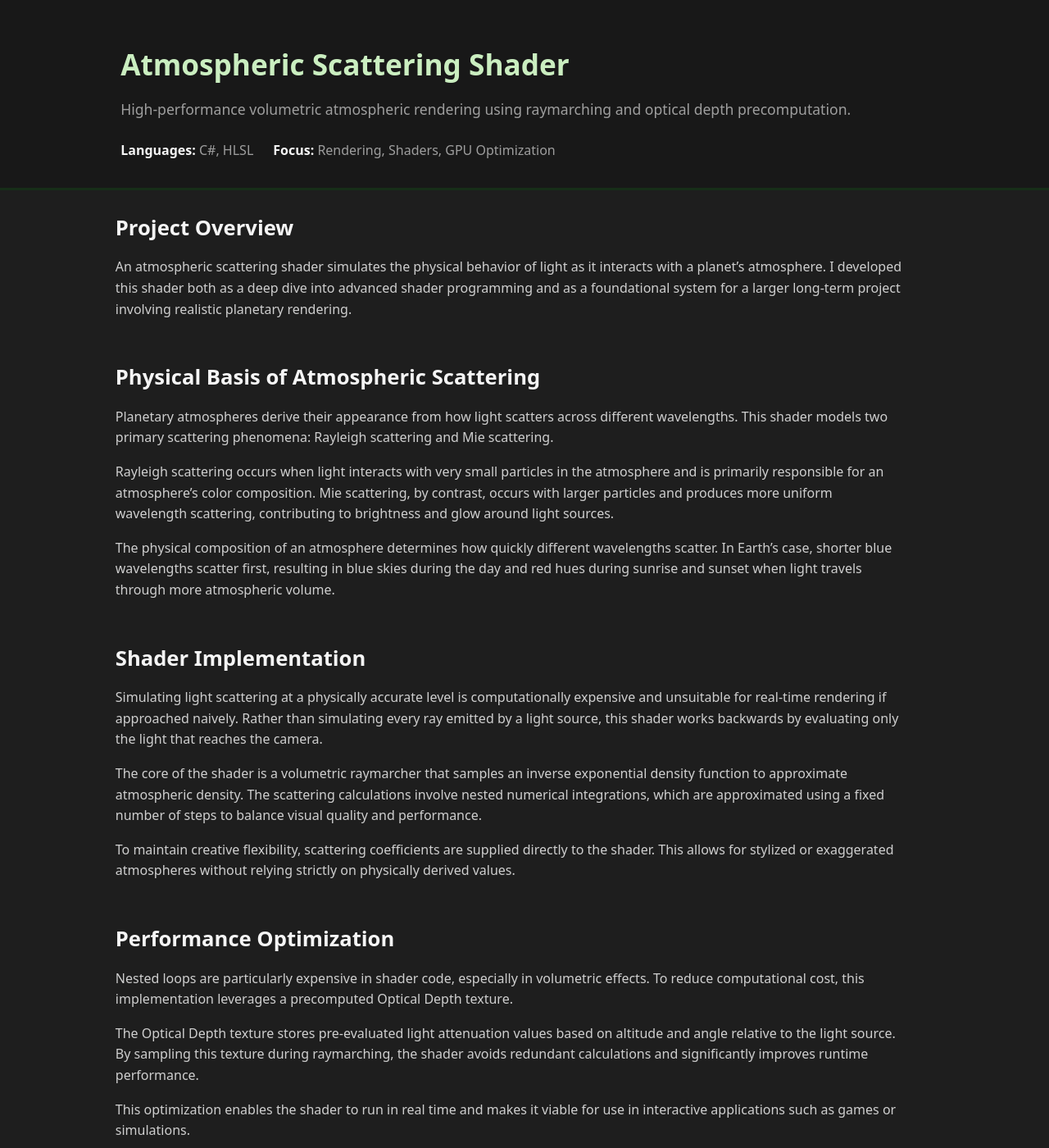
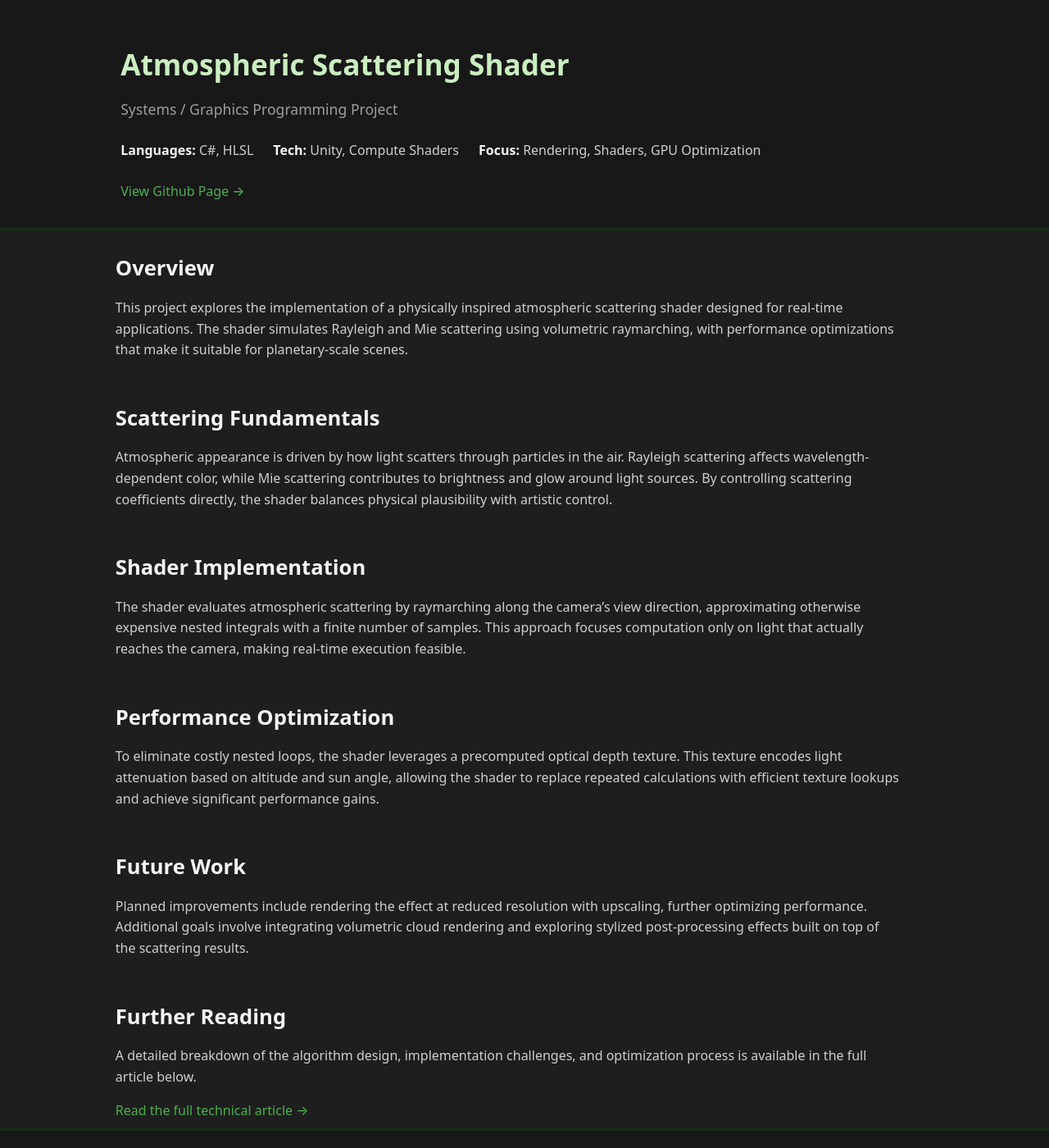
Before and after one commit to T5impact/T5impact.github.io, a Jekyll site: the page built from docs/projectatmosphericscattering.markdown, in a window 1280 px wide and 1400 px high. Shown: the whole window at 82% size. Built offline with Jekyll 4.4.1, drawn with Linux system fonts in a browser that asks for light colours; some web fonts are replaced; some of the changed text lies outside the part shown.

Commit message:
Update projectatmosphericscattering.html

```diff
--- a/docs/_layouts/projectatmosphericscattering.html
+++ b/docs/_layouts/projectatmosphericscattering.html
@@ -21,98 +21,85 @@
     <header class="project-hero">
         <h1>Atmospheric Scattering Shader</h1>
         <p class="project-subtitle">
-        High-performance volumetric atmospheric rendering using raymarching and optical depth precomputation.
+            Systems / Graphics Programming Project
         </p>
 
-        <div class="project-meta">
-        <span><strong>Languages:</strong> C#, HLSL</span>
-        <span><strong>Focus:</strong> Rendering, Shaders, GPU Optimization</span>
-        </div>
+        <ul class="project-meta">
+            <li><strong>Languages:</strong> C#, HLSL</li>
+            <li><strong>Tech:</strong> Unity, Compute Shaders</li>
+            <li><strong>Focus:</strong> Rendering, Shaders, GPU Optimization</li>
+        </ul>
+
+        <a class="external-link"
+        href="https://github.com/T5impact/Atmospheric-Scattering-Shader"
+        target="_blank"
+        rel="noopener noreferrer">
+        View Github Page →
+        </a>
+
     </header>
 
     <!-- Overview -->
   <section class="project-section">
-        <h2>Project Overview</h2>
+    <div class="container">
+      <h2>Overview</h2>
       <p>
-        An atmospheric scattering shader simulates the physical behavior of light as it interacts with a planet’s atmosphere.
-        I developed this shader both as a deep dive into advanced shader programming and as a foundational system for a
-        larger long-term project involving realistic planetary rendering.
+        This project explores the implementation of a physically inspired atmospheric scattering shader
+        designed for real-time applications. The shader simulates Rayleigh and Mie scattering using
+        volumetric raymarching, with performance optimizations that make it suitable for planetary-scale scenes.
       </p>
+    </div>
   </section>
 
-    <!-- Scientific Background -->
-    <section class="project-section">
-        <h2>Physical Basis of Atmospheric Scattering</h2>
+  <!-- Physical Background -->
+  <section class="project-section alt-bg">
+    <div class="container">
+      <h2>Scattering Fundamentals</h2>
       <p>
-        Planetary atmospheres derive their appearance from how light scatters across different wavelengths.
-        This shader models two primary scattering phenomena: Rayleigh scattering and Mie scattering.
+        Atmospheric appearance is driven by how light scatters through particles in the air.
+        Rayleigh scattering affects wavelength-dependent color, while Mie scattering contributes
+        to brightness and glow around light sources. By controlling scattering coefficients directly,
+        the shader balances physical plausibility with artistic control.
       </p>
-        <p>
-        Rayleigh scattering occurs when light interacts with very small particles in the atmosphere and is primarily
-        responsible for an atmosphere’s color composition. Mie scattering, by contrast, occurs with larger particles
-        and produces more uniform wavelength scattering, contributing to brightness and glow around light sources.
-        </p>
-        <p>
-        The physical composition of an atmosphere determines how quickly different wavelengths scatter.
-        In Earth’s case, shorter blue wavelengths scatter first, resulting in blue skies during the day and
-        red hues during sunrise and sunset when light travels through more atmospheric volume.
-        </p>
+    </div>
   </section>
 
   <!-- Shader Implementation -->
   <section class="project-section">
+    <div class="container">
       <h2>Shader Implementation</h2>
       <p>
-        Simulating light scattering at a physically accurate level is computationally expensive and unsuitable
-        for real-time rendering if approached naively. Rather than simulating every ray emitted by a light source,
-        this shader works backwards by evaluating only the light that reaches the camera.
+        The shader evaluates atmospheric scattering by raymarching along the camera’s view direction,
+        approximating otherwise expensive nested integrals with a finite number of samples.
+        This approach focuses computation only on light that actually reaches the camera,
+        making real-time execution feasible.
       </p>
-        <p>
-        The core of the shader is a volumetric raymarcher that samples an inverse exponential density function
-        to approximate atmospheric density. The scattering calculations involve nested numerical integrations,
-        which are approximated using a fixed number of steps to balance visual quality and performance.
-        </p>
-        <p>
-        To maintain creative flexibility, scattering coefficients are supplied directly to the shader.
-        This allows for stylized or exaggerated atmospheres without relying strictly on physically derived values.
-        </p>
+    </div>
   </section>
 
-    <!-- Optimization -->
-    <section class="project-section">
+  <!-- Performance & Optimization -->
+  <section class="project-section alt-bg">
+    <div class="container">
       <h2>Performance Optimization</h2>
       <p>
-        Nested loops are particularly expensive in shader code, especially in volumetric effects.
-        To reduce computational cost, this implementation leverages a precomputed Optical Depth texture.
+        To eliminate costly nested loops, the shader leverages a precomputed optical depth texture.
+        This texture encodes light attenuation based on altitude and sun angle, allowing the shader
+        to replace repeated calculations with efficient texture lookups and achieve significant
+        performance gains.
       </p>
-        <p>
-        The Optical Depth texture stores pre-evaluated light attenuation values based on altitude and angle
-        relative to the light source. By sampling this texture during raymarching, the shader avoids redundant
-        calculations and significantly improves runtime performance.
-        </p>
-        <p>
-        This optimization enables the shader to run in real time and makes it viable for use in interactive
-        applications such as games or simulations.
-        </p>
+    </div>
   </section>
 
   <!-- Future Work -->
   <section class="project-section">
-        <h2>Future Directions</h2>
+    <div class="container">
+      <h2>Future Work</h2>
       <p>
-        While the current implementation is performant, there are several avenues for further optimization.
-        One planned improvement is rendering the atmospheric effect at a reduced resolution and upscaling
-        it to full screen, reducing cost while preserving visual fidelity.
+        Planned improvements include rendering the effect at reduced resolution with upscaling,
+        further optimizing performance. Additional goals involve integrating volumetric cloud rendering
+        and exploring stylized post-processing effects built on top of the scattering results.
       </p>
-        <p>
-        Another major goal is integrating this system with a volumetric cloud shader.
-        Both effects share similar scattering and sampling techniques, and consolidating them into a single
-        unified system could significantly reduce overall rendering cost.
-        </p>
-        <p>
-        Additional experimentation includes using the shader’s output as input to post-processing effects
-        to achieve more stylized or artistic atmospheric visuals.
-        </p>
+    </div>
   </section>
 
     <!-- ===== Deep Dive ===== -->
```
Lines whose indentation alone changed are shown as unchanged.
